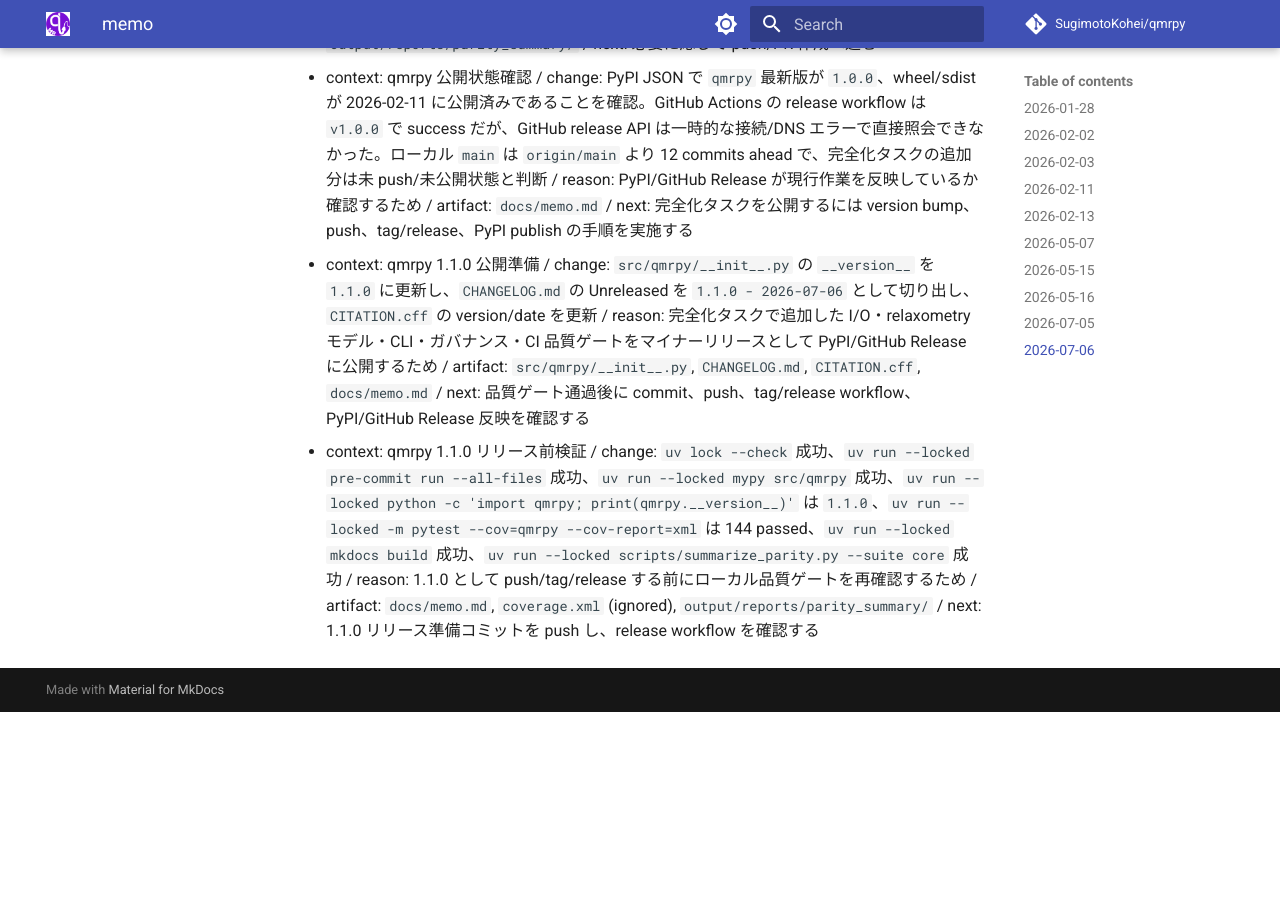
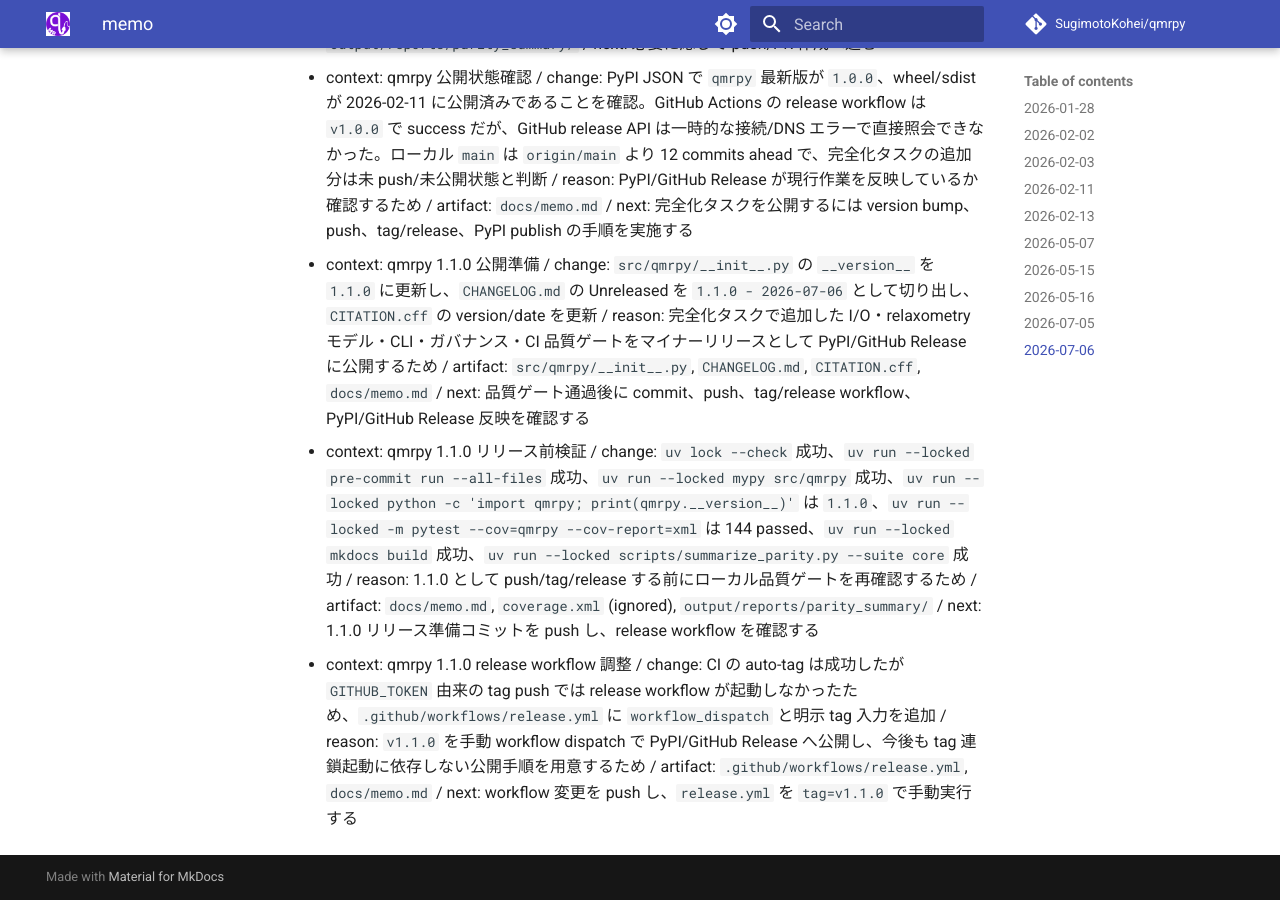
Before and after one commit to SugimotoKohei/qmrpy, an MkDocs documentation site: the page built from docs/memo.md, in a window 1280 px wide and 900 px high, scrolled down 12499 px. Built offline with MkDocs 1.6.1 and Material for MkDocs 9.7.7, drawn with Linux system fonts in a browser that asks for light colours; comment, search, counter and statistics services are not loaded; before the commit the page ends 13211 px from its top, so only the background shows below that.

Commit message:
🔧 ci(release): 手動公開ワークフローを追加

```diff
--- a/docs/memo.md
+++ b/docs/memo.md
@@ -174,3 +174,4 @@
 - context: qmrpy 公開状態確認 / change: PyPI JSON で `qmrpy` 最新版が `1.0.0`、wheel/sdist が 2026-02-11 に公開済みであることを確認。GitHub Actions の release workflow は `v1.0.0` で success だが、GitHub release API は一時的な接続/DNS エラーで直接照会できなかった。ローカル `main` は `origin/main` より 12 commits ahead で、完全化タスクの追加分は未 push/未公開状態と判断 / reason: PyPI/GitHub Release が現行作業を反映しているか確認するため / artifact: `docs/memo.md` / next: 完全化タスクを公開するには version bump、push、tag/release、PyPI publish の手順を実施する
 - context: qmrpy 1.1.0 公開準備 / change: `src/qmrpy/__init__.py` の `__version__` を `1.1.0` に更新し、`CHANGELOG.md` の Unreleased を `1.1.0 - 2026-07-06` として切り出し、`CITATION.cff` の version/date を更新 / reason: 完全化タスクで追加した I/O・relaxometry モデル・CLI・ガバナンス・CI 品質ゲートをマイナーリリースとして PyPI/GitHub Release に公開するため / artifact: `src/qmrpy/__init__.py`, `CHANGELOG.md`, `CITATION.cff`, `docs/memo.md` / next: 品質ゲート通過後に commit、push、tag/release workflow、PyPI/GitHub Release 反映を確認する
 - context: qmrpy 1.1.0 リリース前検証 / change: `uv lock --check` 成功、`uv run --locked pre-commit run --all-files` 成功、`uv run --locked mypy src/qmrpy` 成功、`uv run --locked python -c 'import qmrpy; print(qmrpy.__version__)'` は `1.1.0`、`uv run --locked -m pytest --cov=qmrpy --cov-report=xml` は 144 passed、`uv run --locked mkdocs build` 成功、`uv run --locked scripts/summarize_parity.py --suite core` 成功 / reason: 1.1.0 として push/tag/release する前にローカル品質ゲートを再確認するため / artifact: `docs/memo.md`, `coverage.xml` (ignored), `output/reports/parity_summary/` / next: 1.1.0 リリース準備コミットを push し、release workflow を確認する
+- context: qmrpy 1.1.0 release workflow 調整 / change: CI の auto-tag は成功したが `GITHUB_TOKEN` 由来の tag push では release workflow が起動しなかったため、`.github/workflows/release.yml` に `workflow_dispatch` と明示 tag 入力を追加 / reason: `v1.1.0` を手動 workflow dispatch で PyPI/GitHub Release へ公開し、今後も tag 連鎖起動に依存しない公開手順を用意するため / artifact: `.github/workflows/release.yml`, `docs/memo.md` / next: workflow 変更を push し、`release.yml` を `tag=v1.1.0` で手動実行する
```
Also changed, not shown: 1 other file.
